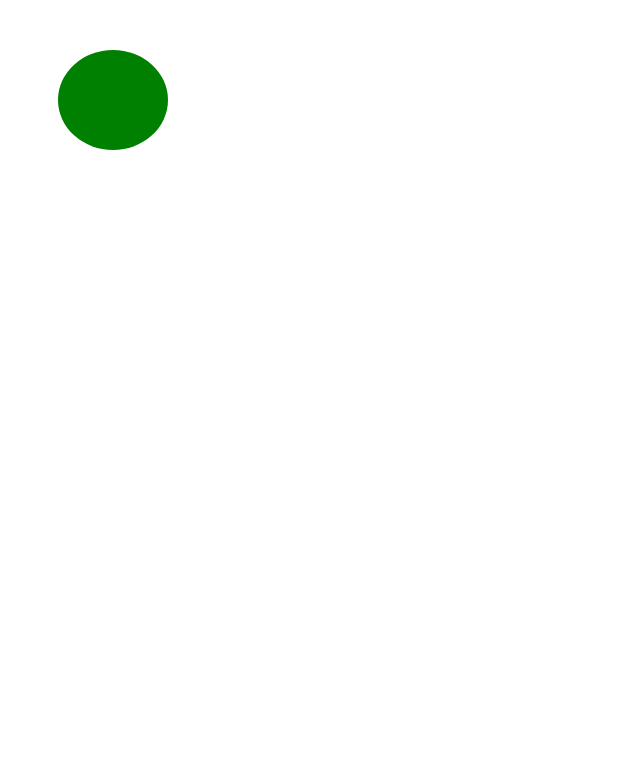
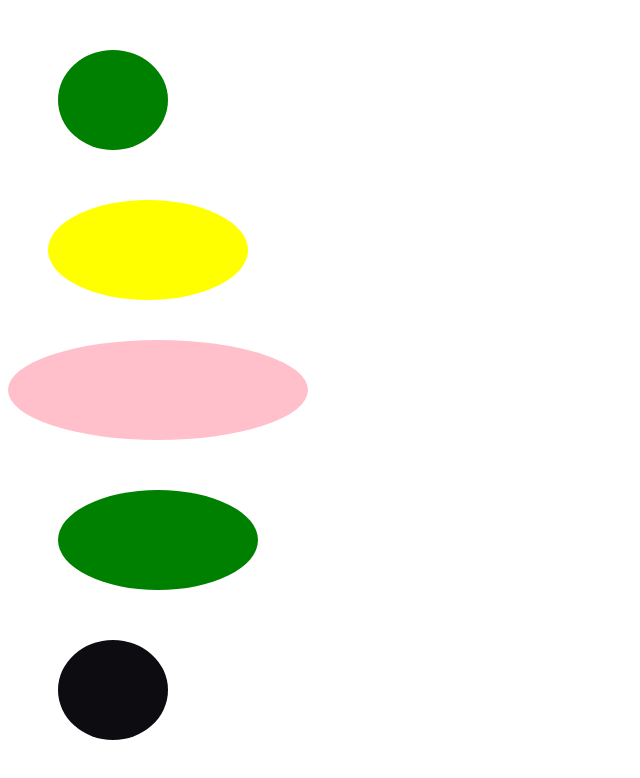
Before and after one commit to Radmirdeveloper/testgit, a plain HTML site: page index.html in a window 1280 px wide. Shown: the whole page, without its empty margins (0-640 px from the left). Drawn offline with Linux system fonts and the light colour scheme.

Commit message:
black block

```diff
--- a/index.html
+++ b/index.html
@@ -10,6 +10,7 @@
 <div id="second"></div>
 <div id="pink"></div>
 <div id="green"></div>
+<div id="block"></div>
 <script src="main.js"></script>
 </body>
 </html>
--- a/main.css
+++ b/main.css
@@ -7,18 +7,28 @@
 }
 #second {
     width: 200px;
+    height: 100px;
     background: yellow;
     border-radius: 50%;
     margin: 40px;
 }
 #pink {
     width: 300px;
+    height: 100px;
     background: pink;
     border-radius: 50%;
 }
 #green {
     width: 200px;
+    height: 100px;
     background: green;
     border-radius: 50%;
     margin: 50px;
 }
+#block {
+    width: 110px;
+    height: 100px;
+    background: #0c0c11;
+    border-radius: 50%;
+    margin: 50px;
+}
```
